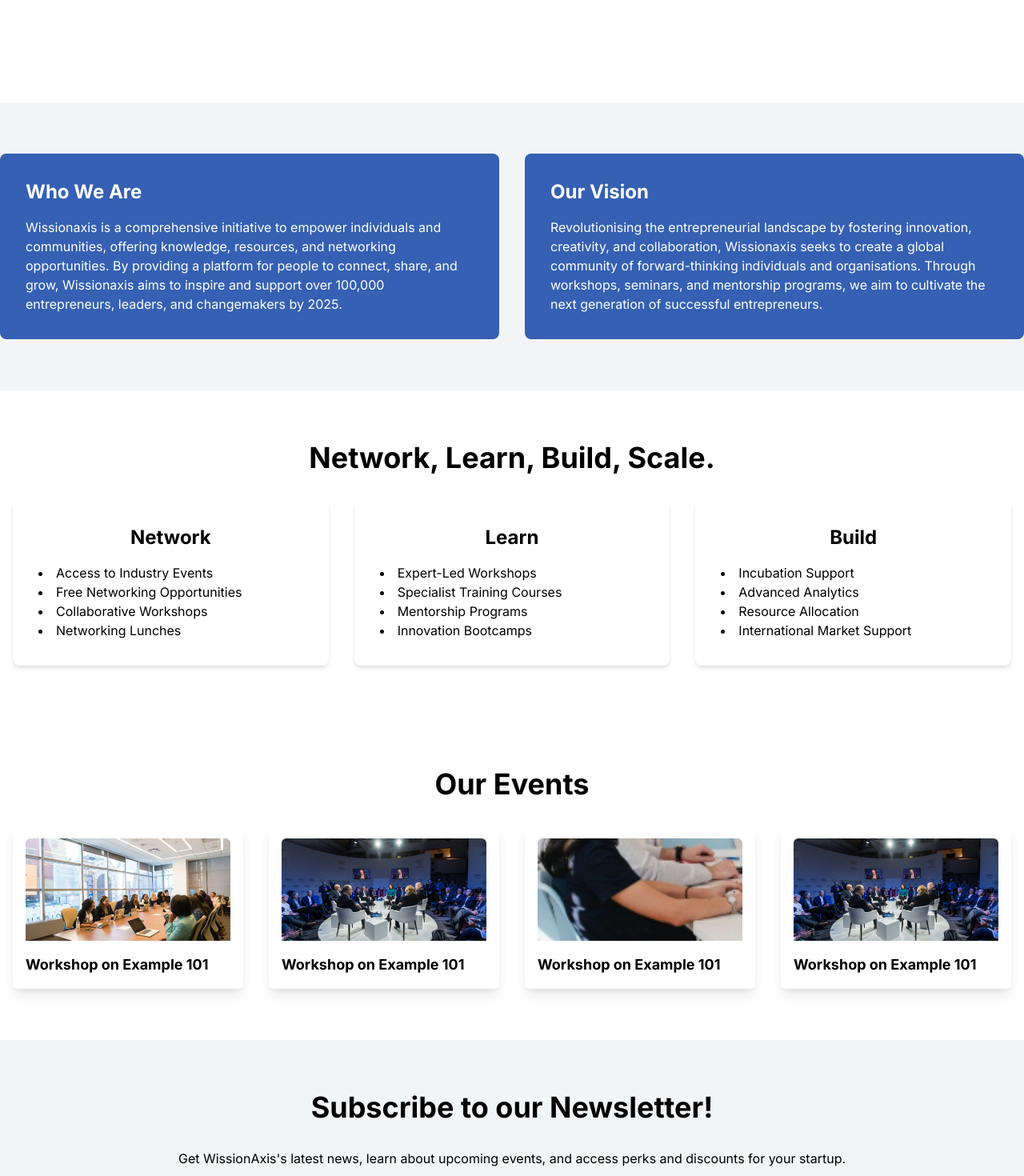
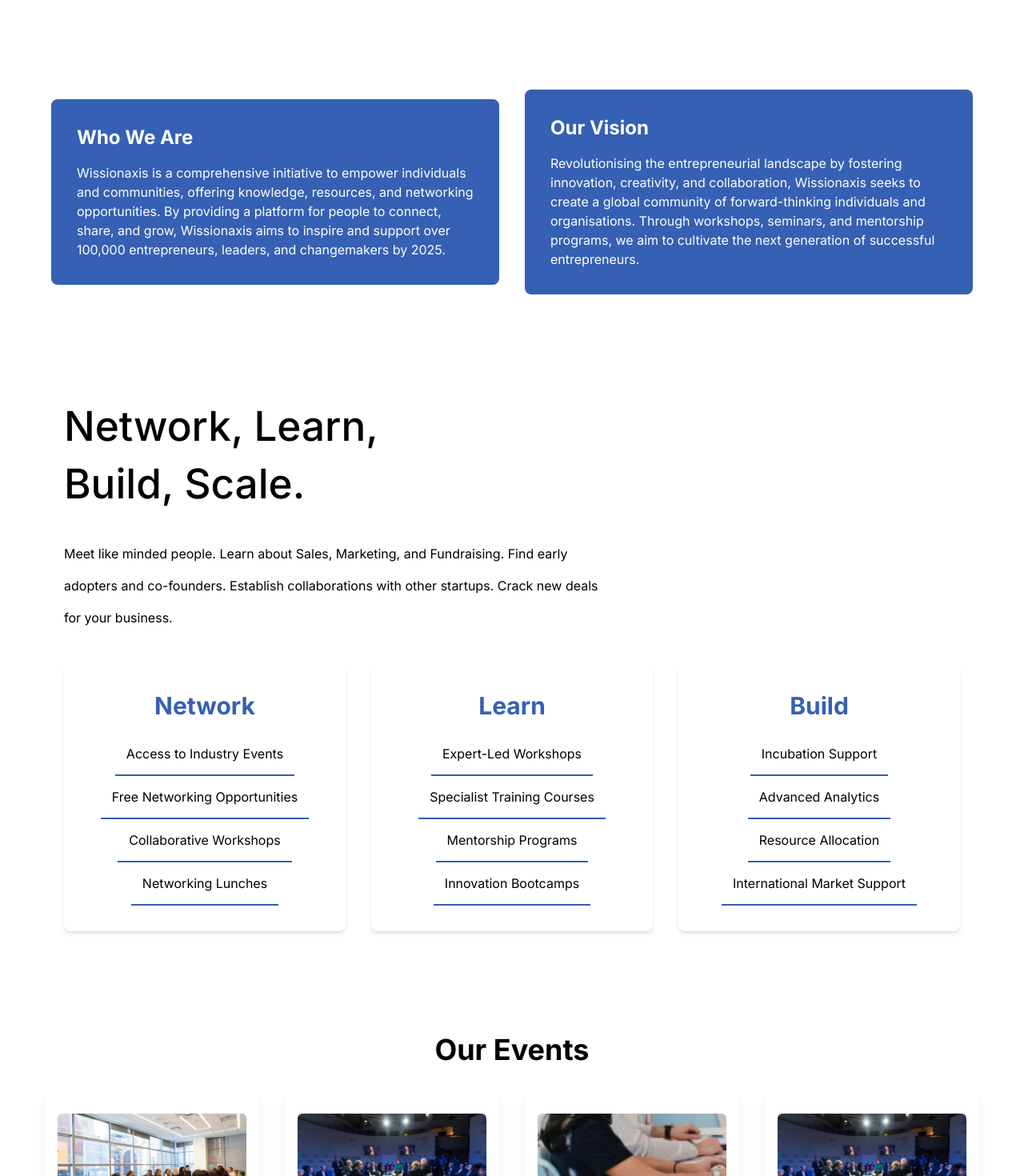
Before and after one commit to wissionaxis/wissionaxis, a Next.js app: page / in a window 1280 px wide. Shown: the part 800-2270 px from the top of the page at 80% size. Built offline with nearby package versions, Linux system fonts and the light colour scheme.

Commit message:
updated landing page

```diff
--- a/app/components/landing_components/Events.tsx
+++ b/app/components/landing_components/Events.tsx
@@ -14,11 +14,11 @@ const events = [
 
 const OurEvents = () => {
   return (
-    <section className="py-16">
+    <section className="py-16 px-10">
       <h2 className="text-center text-4xl font-bold mb-8">Our Events</h2>
       <div className="grid grid-cols-1 md:grid-cols-2 lg:grid-cols-4 gap-8 px-4">
         {events.map(event => (
-          <div key={event.id} className="bg-white rounded-md p-4 shadow-lg">
+          <div key={event.id} className="bg-white rounded-md p-4 h-[15rem] flex-colm shadow-lg">
             <Image src={event.image} alt={event.title} className="w-full h-32 object-cover rounded-t-md" />
             <h4 className="text-lg font-bold mt-4">{event.title}</h4>
           </div>
--- a/app/components/landing_components/Network.tsx
+++ b/app/components/landing_components/Network.tsx
@@ -3,33 +3,34 @@ import React from 'react';
 const NetworkBuildScale = () => {
   return (
     <section className="py-16 text-center">
-      <h2 className="text-4xl font-bold mb-8">Network, Learn, Build, Scale.</h2>
-      <div className="grid grid-cols-1 md:grid-cols-3 gap-8 px-4">
-        <div className="bg-white p-8 rounded-lg shadow-md">
-          <h3 className="text-2xl font-bold mb-4 ">Network</h3>
-          <ul className="text-left list-disc list-inside">
-            <li>Access to Industry Events</li>
-            <li>Free Networking Opportunities</li>
-            <li>Collaborative Workshops</li>
-            <li>Networking Lunches</li>
+      <h2 className=" font-medium max-md:px-10 mb-8 text-left fonter max-md:leading-[3rem] leading-[4.5rem] pl-20">Network, Learn, <br/>Build, Scale.</h2>
+      <p className='w-[60%] leading-10 text-left pl-20 max-md:w-full max-lg:px-10 max-md:text-center'>Meet like minded people. Learn about Sales, Marketing, and Fundraising. Find early adopters and co-founders. Establish collaborations with other startups. Crack new deals for your business.</p>
+      <div className="grid grid-cols-1 md:grid-cols-3 gap-8 px-20 max-md:px-10 mt-10">
+        <div className="bg-white p-8 rounded-lg shadow-md min-h-[40vh]">
+          <h3 className="text-3xl font-bold mb-4 text-[#3560B3] ">Network</h3>
+          <ul className="text-left  flex-colm list-inside">
+            <li className='bottom-liner'>Access to Industry Events</li>
+            <li className='bottom-liner'>Free Networking Opportunities</li>
+            <li className='bottom-liner'>Collaborative Workshops</li>
+            <li className='bottom-liner'>Networking Lunches</li>
           </ul>
         </div>
         <div className="bg-white p-8 rounded-lg shadow-md">
-          <h3 className="text-2xl font-bold mb-4">Learn</h3>
-          <ul className="text-left list-disc list-inside">
-            <li>Expert-Led Workshops</li>
-            <li>Specialist Training Courses</li>
-            <li>Mentorship Programs</li>
-            <li>Innovation Bootcamps</li>
+          <h3 className="text-3xl font-bold mb-4 text-[#3560B3] ">Learn</h3>
+          <ul className="text-left  flex-colm list-inside">
+            <li className='bottom-liner'>Expert-Led Workshops</li>
+            <li className='bottom-liner'>Specialist Training Courses</li>
+            <li className='bottom-liner'>Mentorship Programs</li>
+            <li className='bottom-liner'>Innovation Bootcamps</li>
           </ul>
         </div>
         <div className="bg-white p-8 rounded-lg shadow-md">
-          <h3 className="text-2xl font-bold mb-4">Build</h3>
-          <ul className="text-left list-disc list-inside">
-            <li>Incubation Support</li>
-            <li>Advanced Analytics</li>
-            <li>Resource Allocation</li>
-            <li>International Market Support</li>
+          <h3 className="text-3xl font-bold mb-4 text-[#3560B3] ">Build</h3>
+          <ul className="text-left  flex-colm list-inside">
+            <li className='bottom-liner'>Incubation Support</li>
+            <li className='bottom-liner'>Advanced Analytics</li>
+            <li className='bottom-liner'>Resource Allocation</li>
+            <li className='bottom-liner'>International Market Support</li>
           </ul>
         </div>
       </div>
--- a/app/components/landing_components/Newsletter.tsx
+++ b/app/components/landing_components/Newsletter.tsx
@@ -2,9 +2,10 @@ import React from 'react';
 
 const Newsletter = () => {
   return (
-    <section className="py-16 bg-[#f3f4f6] text-center">
-      <h2 className="text-4xl font-bold mb-8">Subscribe to our Newsletter!</h2>
-      <p className="mb-4">
+    <section className="h-[20rem] mt-10 flex-center text-center px-10">
+     <div className="w-[65%] py-10  max-lg:w-full border-[2px] rounded-[10px] border-[#3560B3] h-full flex-colm">
+     <h1 className='text-[#3560B3] fonterh mb-2'>Subscribe to Our NewsLetter</h1>
+     <p className="mb-4">
         Get WissionAxis{"'"}s latest news, learn about upcoming events, and access perks and discounts for your startup.
       </p>
       <div className="flex justify-center">
@@ -15,6 +16,7 @@ const Newsletter = () => {
         />
         <button className="bg-[#3560B3] text-white px-4 py-2 rounded-r-md">Subscribe</button>
       </div>
+     </div>
     </section>
   );
 };
--- a/app/components/landing_components/Whoweare.tsx
+++ b/app/components/landing_components/Whoweare.tsx
@@ -2,14 +2,14 @@ import React from 'react';
 
 const WhoWeAre = () => {
   return (
-    <section className="flex flex-col md:flex-row items-center justify-center gap-8 py-16 bg-[#f3f4f6]">
-      <div className="bg-[#3560B3] text-white p-8 rounded-lg flex-1 text-center md:text-left">
+    <section className="flex flex-col md:flex-row items-center justify-center gap-8 p-16 -mt-20">
+      <div className="bg-[#3560B3] text-white p-8 rounded-lg min-h-[14.5rem] flex-1 text-center md:text-left">
         <h2 className="text-2xl font-bold mb-4">Who We Are</h2>
         <p>
           Wissionaxis is a comprehensive initiative to empower individuals and communities, offering knowledge, resources, and networking opportunities. By providing a platform for people to connect, share, and grow, Wissionaxis aims to inspire and support over 100,000 entrepreneurs, leaders, and changemakers by 2025.
         </p>
       </div>
-      <div className="bg-[#3560B3] text-white p-8 rounded-lg flex-1 text-center md:text-left">
+      <div className="bg-[#3560B3] text-white p-8 min-h-[14.5rem] rounded-lg flex-1 text-center md:text-left">
         <h2 className="text-2xl font-bold mb-4">Our Vision</h2>
         <p>
           Revolutionising the entrepreneurial landscape by fostering innovation, creativity, and collaboration, Wissionaxis seeks to create a global community of forward-thinking individuals and organisations. Through workshops, seminars, and mentorship programs, we aim to cultivate the next generation of successful entrepreneurs.
--- a/app/globals.css
+++ b/app/globals.css
@@ -119,3 +119,14 @@ body{
   }
 
 }
+.bottom-liner{
+  padding: 14px;
+  border-bottom: 2px solid #3560B3;
+}
+
+.fonter{
+  font-size: clamp(25px,4vw,60px);
+}
+.fonterh{
+  font-size: clamp(25px,4vw,35px);
+}
```
